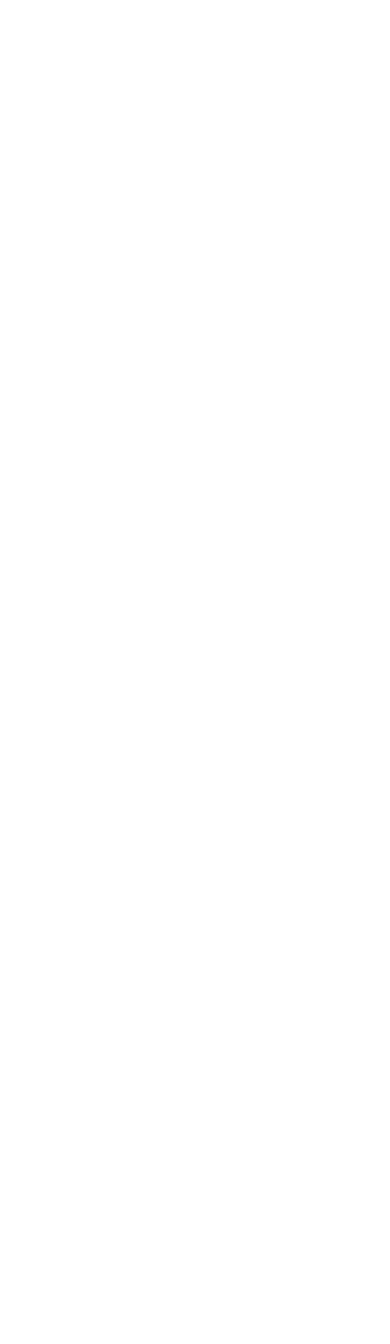
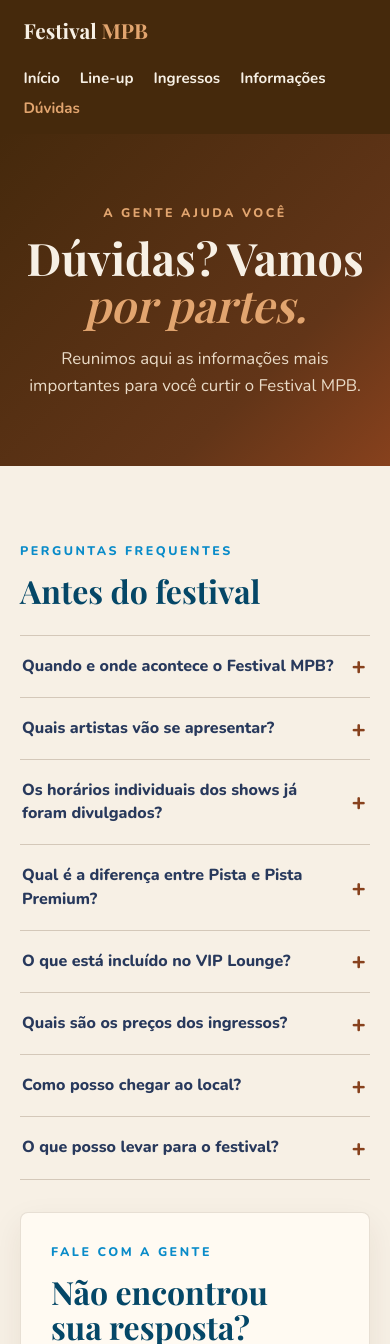
Before and after one commit to VitorMoura11TIC/Festival-MPB, a plain HTML site: page faq.html in a window 390 px wide. Shown: the top 1344 px of the page. Before the commit the page ends 844 px from the top, so only its background shows below. Drawn offline with nearby package versions, Linux system fonts and the light colour scheme.

Commit message:
finalizcao do faq.html

```diff
--- a/faq.html
+++ b/faq.html
@@ -0,0 +1,51 @@
+<!doctype html>
+<html lang="pt-BR">
+<head>
+  <meta charset="utf-8">
+  <meta name="viewport" content="width=device-width, initial-scale=1">
+  <meta name="theme-color" content="#45290c">
+  <meta name="description" content="Perguntas frequentes e contato do Festival MPB, no Rio de Janeiro.">
+  <title>Dúvidas e contato | Festival MPB</title>
+  <link rel="preconnect" href="https://fonts.googleapis.com">
+  <link rel="preconnect" href="https://fonts.gstatic.com" crossorigin>
+  <link href="https://fonts.googleapis.com/css2?family=Nunito:wght@400;600;700;800&family=Playfair+Display:wght@600;700&display=swap" rel="stylesheet">
+  <link rel="stylesheet" href="style.css">
+</head>
+<body>
+  <header class="site-header">
+    <a class="brand" href="index.html" aria-label="Festival MPB — início">Festival <span>MPB</span></a>
+    <nav class="main-nav" aria-label="Navegação principal">
+      <a href="index.html">Início</a><a href="lineup.html">Line-up</a><a href="ingressos.html">Ingressos</a><a href="informacoes.html">Informações</a><a href="faq.html" aria-current="page">Dúvidas</a>
+    </nav>
+  </header>
+  <main>
+    <section class="faq-hero"><p class="eyebrow">A gente ajuda você</p><h1>Dúvidas? Vamos<br><em>por partes.</em></h1><p>Reunimos aqui as informações mais importantes para você curtir o Festival MPB.</p></section>
+    <section class="faq-content">
+      <div class="faq-list">
+        <p class="eyebrow">Perguntas frequentes</p>
+        <h2>Antes do festival</h2>
+        <details class="faq-item"><summary>Quando e onde acontece o Festival MPB?</summary><p>O festival acontece de 20 a 25 de janeiro de 2027, no Parque Bondinho Pão de Açúcar, na Avenida Pasteur, 520 — Urca, Rio de Janeiro.</p></details>
+        <details class="faq-item"><summary>Quais artistas vão se apresentar?</summary><p>Jorge Vercillo, Djavan, Marisa Monte, Gilberto Gil, Maria Bethânia, Chico Buarque, Milton Nascimento e Roberto Carlos fazem parte da programação. No dia 25 acontece um bis com uma hora para cada artista, a partir das 13h. Consulte a página de <a href="lineup.html">line-up</a> para ver a programação.</p></details>
+        <details class="faq-item"><summary>Os horários individuais dos shows já foram divulgados?</summary><p>Por enquanto, a programação indica as faixas da manhã (8h às 17h) e da noite (18h às 3h) entre os dias 20 e 23. Os horários individuais serão divulgados em breve.</p></details>
+        <details class="faq-item"><summary>Qual é a diferença entre Pista e Pista Premium?</summary><p>A Pista é a opção padrão, sem assentos. A Pista Premium inclui assentos e vista panorâmica dos shows.</p></details>
+        <details class="faq-item"><summary>O que está incluído no VIP Lounge?</summary><p>O VIP Lounge reúne os benefícios da Pista Premium e oferece área coberta, espaços de descanso, comida e acesso ao Bondinho.</p></details>
+        <details class="faq-item"><summary>Quais são os preços dos ingressos?</summary><p>A Pista custa R$ 150, a Pista Premium custa R$ 450 e o VIP Lounge custa R$ 1.150. Veja todos os detalhes na página de <a href="ingressos.html">ingressos</a>.</p></details>
+        <details class="faq-item"><summary>Como posso chegar ao local?</summary><p>O Parque fica na Avenida Pasteur, 520, na Urca. Há opções de ônibus e de metrô com integração de ônibus. Veja o <a href="informacoes.html">mapa e as orientações de chegada</a>.</p></details>
+        <details class="faq-item"><summary>O que posso levar para o festival?</summary><p>Como orientação geral, traga seu ingresso, documento com foto, celular e uma bolsa pequena com itens pessoais. Armas, objetos cortantes, fogos de artifício, recipientes de vidro e objetos volumosos não são permitidos. A lista definitiva será publicada pela organização; confira as <a href="informacoes.html">regras gerais</a> antes do evento.</p></details>
+      </div>
+      <aside class="contact-panel" id="contato">
+        <p class="eyebrow">Fale com a gente</p><h2>Não encontrou<br>sua resposta?</h2><p class="contact-intro">Deixe sua mensagem e conte como podemos ajudar.</p>
+        <form class="contact-form">
+          <label for="nome">Nome</label><input id="nome" name="nome" type="text" placeholder="Seu nome" autocomplete="name">
+          <label for="email">E-mail</label><input id="email" name="email" type="email" placeholder="voce@email.com" autocomplete="email">
+          <label for="assunto">Assunto</label><select id="assunto" name="assunto"><option value="" selected disabled>Selecione um assunto</option><option>Ingressos</option><option>Programação</option><option>Acesso e transporte</option><option>Outro assunto</option></select>
+          <label for="mensagem">Mensagem</label><textarea id="mensagem" name="mensagem" rows="5" placeholder="Escreva sua mensagem"></textarea>
+          <button type="button" class="button button-primary">Enviar mensagem</button>
+        </form>
+        <p class="form-note">Formulário demonstrativo: as mensagens não são enviadas.</p>
+      </aside>
+    </section>
+  </main>
+  <footer class="site-footer"><a class="brand" href="index.html">Festival <span>MPB</span></a><p>Canções que fazem parte da gente.</p><small>© 2027 Festival MPB</small></footer>
+</body>
+</html>
--- a/style.css
+++ b/style.css
@@ -212,3 +212,35 @@ a { color: inherit; }
   .arrival-grid { grid-template-columns: 1fr; max-width: 580px; margin: 0 auto; }
   .rules-grid { grid-template-columns: 1fr; }
 }
+
+/* Dúvidas e contato */
+.faq-hero { padding: 70px 24px 66px; color: var(--cream); text-align: center; background: linear-gradient(135deg, #45290c, #623518 70%, #87411d); }
+.faq-hero .eyebrow { color: #e2a56f; }
+.faq-hero h1 { margin: 0; font: 700 clamp(2.8rem, 6vw, 4.8rem)/1.04 var(--serif); }
+.faq-hero h1 em { color: #e2a56f; font-weight: 600; }
+.faq-hero > p:not(.eyebrow) { max-width: 540px; margin: 18px auto 0; color: #eadbc7; font-size: 1.05rem; line-height: 1.6; }
+.faq-content { display: grid; grid-template-columns: minmax(0, 1.2fr) minmax(300px, .8fr); align-items: start; gap: clamp(32px, 6vw, 78px); width: min(1160px, calc(100% - 40px)); margin: 0 auto; padding: 76px 0 90px; }
+.faq-list > h2, .contact-panel h2 { margin: 0 0 26px; color: var(--blue); font: 700 clamp(2rem, 3.5vw, 2.8rem)/1.12 var(--serif); }
+.faq-item { border-bottom: 1px solid rgba(69,41,12,.2); }
+.faq-item:first-of-type { border-top: 1px solid rgba(69,41,12,.2); }
+.faq-item summary { position: relative; padding: 19px 34px 19px 2px; color: var(--ink-blue); cursor: pointer; font-weight: 800; line-height: 1.45; list-style: none; }
+.faq-item summary::-webkit-details-marker { display: none; }
+.faq-item summary::after { position: absolute; top: 50%; right: 4px; color: var(--rust); content: "+"; font-size: 1.5rem; transform: translateY(-50%); }
+.faq-item[open] summary::after { content: "−"; }
+.faq-item p { margin: -2px 30px 20px 2px; color: #705b49; font-size: .94rem; line-height: 1.7; }
+.faq-item a { color: var(--rust); font-weight: 800; text-underline-offset: 3px; }
+.contact-panel { padding: 30px; border: 1px solid rgba(69,41,12,.13); border-radius: 8px; background: var(--paper); box-shadow: 0 12px 32px rgba(69,41,12,.08); }
+.contact-panel h2 { margin-bottom: 12px; }
+.contact-intro { margin: 0 0 22px; color: #705b49; line-height: 1.6; }
+.contact-form { display: grid; gap: 9px; }
+.contact-form label { margin-top: 7px; color: var(--ink-blue); font-size: .88rem; font-weight: 800; }
+.contact-form input, .contact-form select, .contact-form textarea { width: 100%; min-height: 45px; padding: 11px 12px; border: 1px solid #d5c5b0; border-radius: 4px; outline: none; color: var(--brown); background: #fffdf9; font: 400 .95rem var(--sans); }
+.contact-form textarea { min-height: 120px; resize: vertical; }
+.contact-form input:focus, .contact-form select:focus, .contact-form textarea:focus { border-color: var(--sky); box-shadow: 0 0 0 3px rgba(9,139,201,.12); }
+.contact-form .button { margin-top: 10px; border: 0; cursor: default; font-family: var(--sans); }
+.form-note { margin: 13px 0 0; color: #806b58; font-size: .78rem; line-height: 1.5; }
+
+@media (max-width: 800px) {
+  .faq-content { grid-template-columns: 1fr; }
+  .contact-panel { max-width: 600px; }
+}
```
